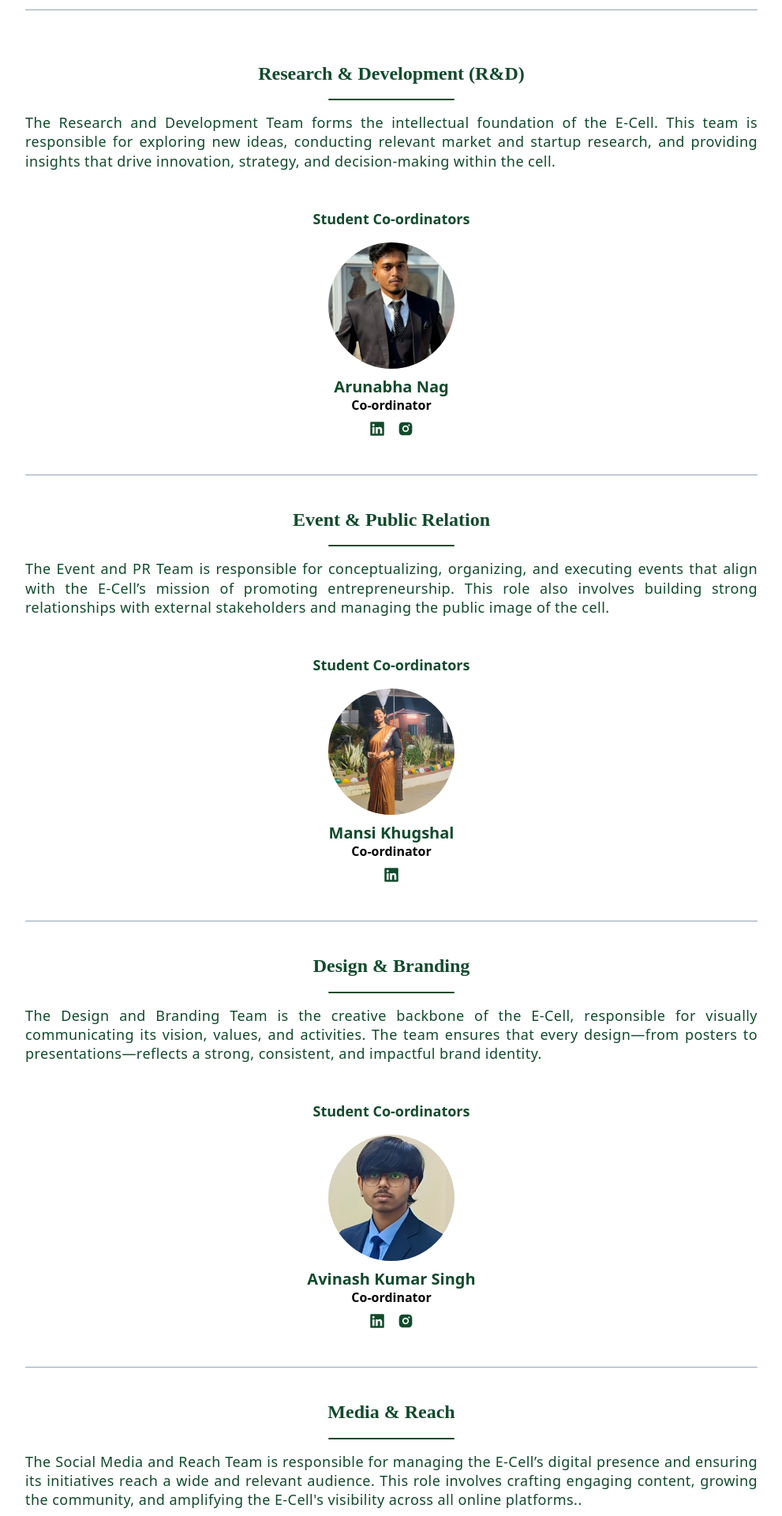
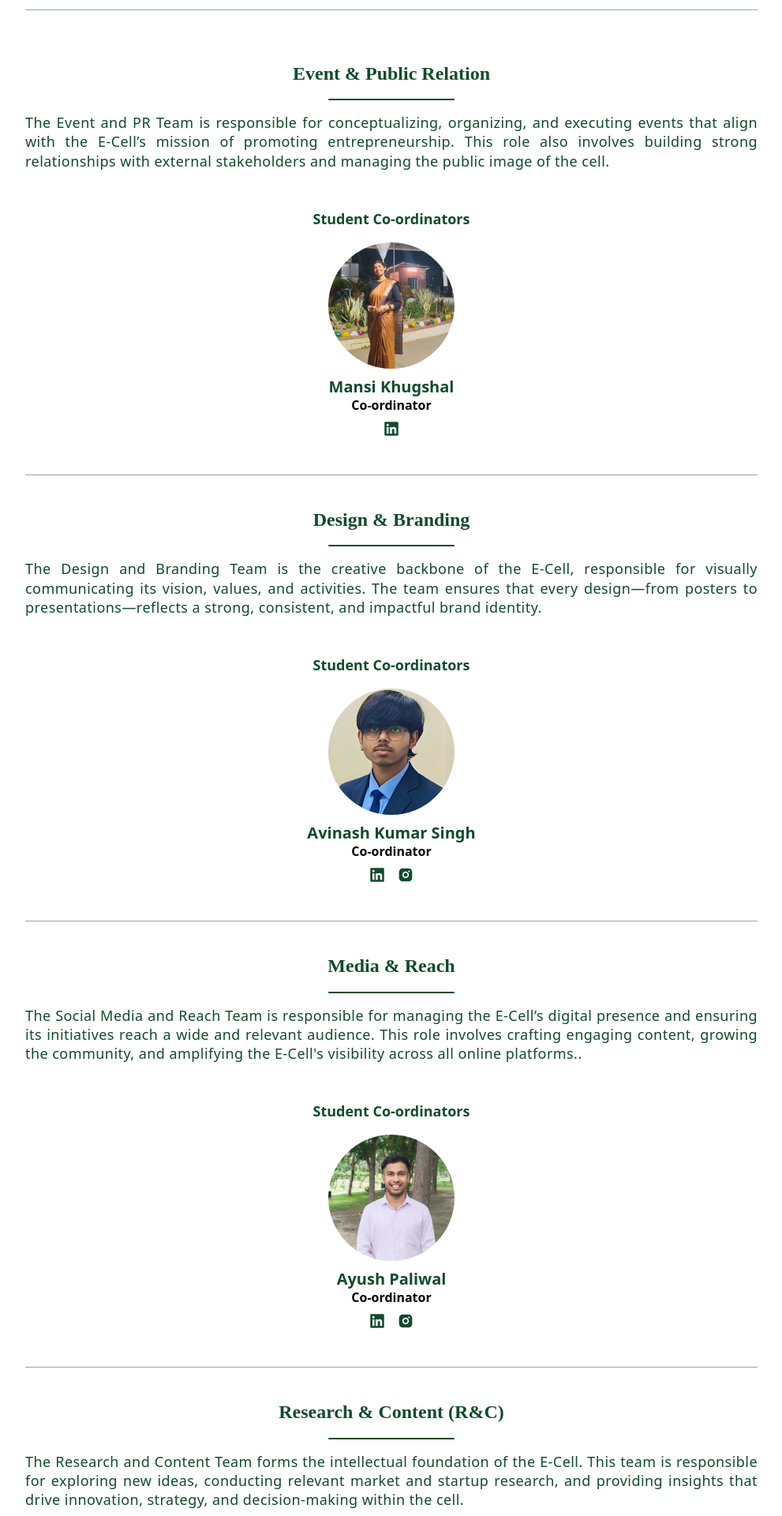
Before and after one commit to Suraj-Kumar83/TpicEcell, a React (Vite) app in the folder frontend/: page /discover/nodes in a window 1280 px wide. Shown: the part 1380-3300 px from the top of the page at 79% size, without its empty margins (144-1135 px from the left). Built offline with nearby package versions, Linux system fonts and the light colour scheme; no server answers.

Commit message:
Update Research

```diff
--- a/frontend/src/Pages/Discover/Nodes25.jsx
+++ b/frontend/src/Pages/Discover/Nodes25.jsx
@@ -16,10 +16,10 @@ function Nodes25() {
       </div>
       <div className='mt-8 sm:mt-12'>
         <StudentPresident25/>
-        <ResearchDev25/>
         <EventPR25/>
         <DesignBranding25/>
       <SocialMedia25/>
+      <ResearchDev25/>
       <EventLogistics25/>
       </div>
     </div>
--- a/frontend/src/components/important/ResearchTeam25.jsx
+++ b/frontend/src/components/important/ResearchTeam25.jsx
@@ -10,13 +10,13 @@ function ResearchDev25() {
         <div className="flex flex-wrap flex-col justify-center item-center text-center">
           <div className="flex flex-wrap flex-col justify-center items-center text-center">
             <h1 className="text-base4 font-SFPro text-[20px] sm:text-[24px] font-bold leading-[135%]">
-              Research & Development (R&D)
+              Research & Content (R&C)
             </h1>
             <div className="text-center mt-4 inline-block h-[2px] w-[160px] bg-base4 rounded-lg"></div>
           </div>
           {/* <img src={team} alt="statrtup" width={1200} height={1200} className="w-[360px] items-center" /> */}
           <p className="mt-4 text-base4 text-justify text-[14px] sm:text-[18px] -tracking-tight leading-[135%]">
-           The Research and Development Team forms the intellectual foundation of the E-Cell. This team is responsible for exploring new ideas, conducting relevant market and startup research, and providing insights that drive innovation, strategy, and decision-making within the cell.
+           The Research and Content Team forms the intellectual foundation of the E-Cell. This team is responsible for exploring new ideas, conducting relevant market and startup research, and providing insights that drive innovation, strategy, and decision-making within the cell.
           </p>
         </div>
         <div className="mt-12 flex flex-wrap flex-col w-full justify-center items-center ">
```
